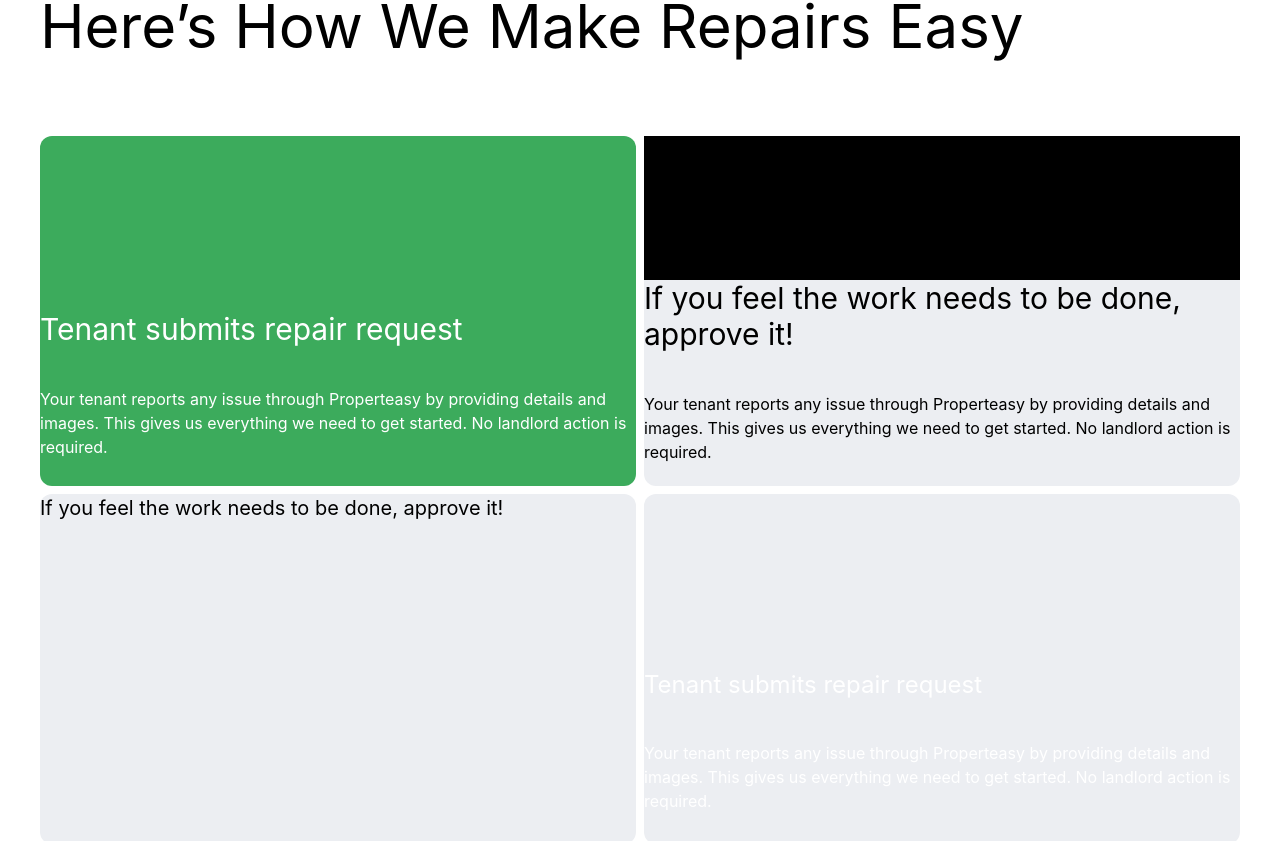
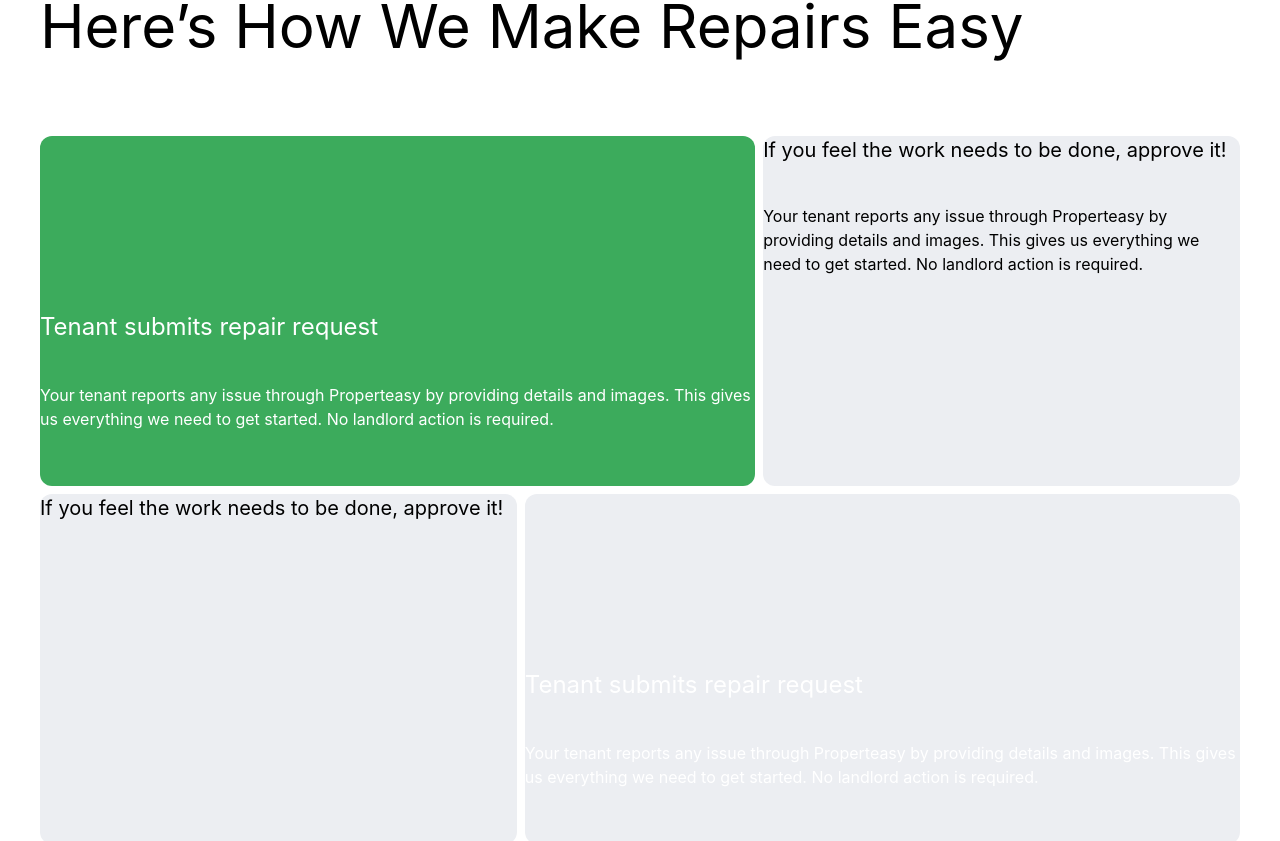
Before and after one commit to muzamil-rashdi/My-Landing-page, a React (Create React App) app: page / in a window 1280 px wide. Shown: the part 2485-3326 px from the top of the page. Built offline with nearby package versions, Linux system fonts and the light colour scheme.

Commit message:
ProperteasyWorks layout set

```diff
--- a/src/components/ProperteasyWorks.jsx
+++ b/src/components/ProperteasyWorks.jsx
@@ -12,17 +12,17 @@ const ProperteasyWorks = () => {
          <div className="flex flex-col w-full h-full mt-20 gap-2">
 
             <div className=" flex flex-col sm:flex-row w-full f-full gap-2 md:h-[350px]">
-                <div className=" text-white flex-1 bg-[#3CAB5C]  rounded-xl flex flex-col">
+                <div className=" text-white flex[1] sm:flex-[1.5] bg-[#3CAB5C]  rounded-xl flex flex-col">
                     <div className="flex-1"></div>
                     <div className="flex-1 flex flex-col gap-10">
-                    <h2 className="text-3xl ">Tenant submits repair request</h2>
+                    <h2 className="text-2xl ">Tenant submits repair request</h2>
                     <p className="">Your tenant reports any issue through Properteasy by providing details and images. This gives us everything we need to get started. No landlord action is required.</p>
                     </div>
                 </div>
-                <div className="flex-1 md:flex-2 bg-[#ECEEF2] rounded-xl flex flex-col">
-                    <div className="flex-2 bg-black min-h-[18vh]"></div>
+                <div className="flex-1 md:flex-1 bg-[#ECEEF2] rounded-xl flex flex-col">
+
                      <div className="flex-1 flex flex-col gap-10">
-                   <h2 className="text-3xl">If you feel the work needs to be done, approve it!</h2>
+                   <h2 className="text-xl">If you feel the work needs to be done, approve it!</h2>
                     <p className="">Your tenant reports any issue through Properteasy by providing details and images. This gives us everything we need to get started. No landlord action is required.</p>
                     </div>
                 </div>
@@ -30,10 +30,10 @@ const ProperteasyWorks = () => {
 
             <div className="flex flex-col sm:flex-row w-full f-full gap-2 h-[350px]">
 
-                <div className="flex-1 md:flex-2 bg-[#ECEEF2] rounded-xl">
+                <div className="flex-[1]  bg-[#ECEEF2] rounded-xl">
                     <h2 className="text-xl">If you feel the work needs to be done, approve it!</h2>
                 </div>
-                     <div className=" text-white flex-1 bg-[#ECEEF2]  rounded-xl flex flex-col">
+                     <div className=" text-white flex[1] md:flex-[1.5] bg-[#ECEEF2]  rounded-xl flex flex-col">
                     <div className="flex-1"></div>
                     <div className="flex-1 flex flex-col gap-10">
                     <h2 className="text-2xl ">Tenant submits repair request</h2>
```
